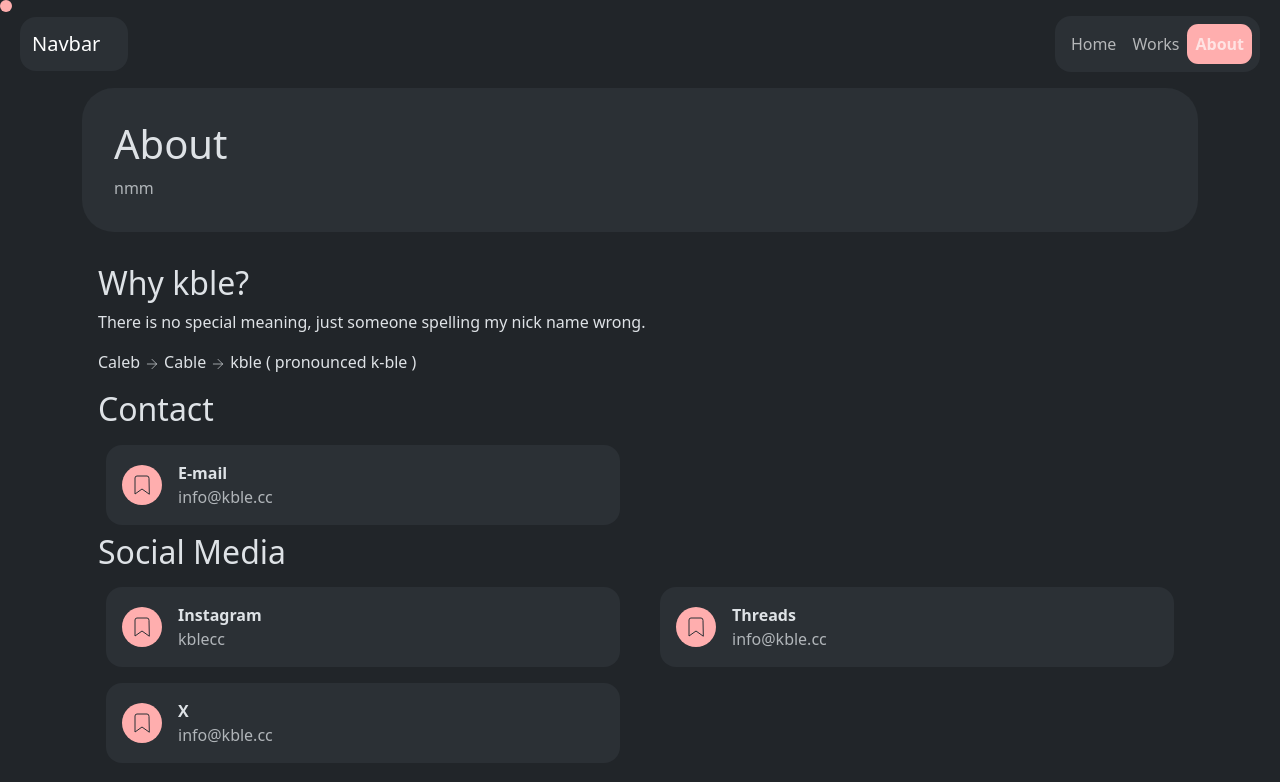
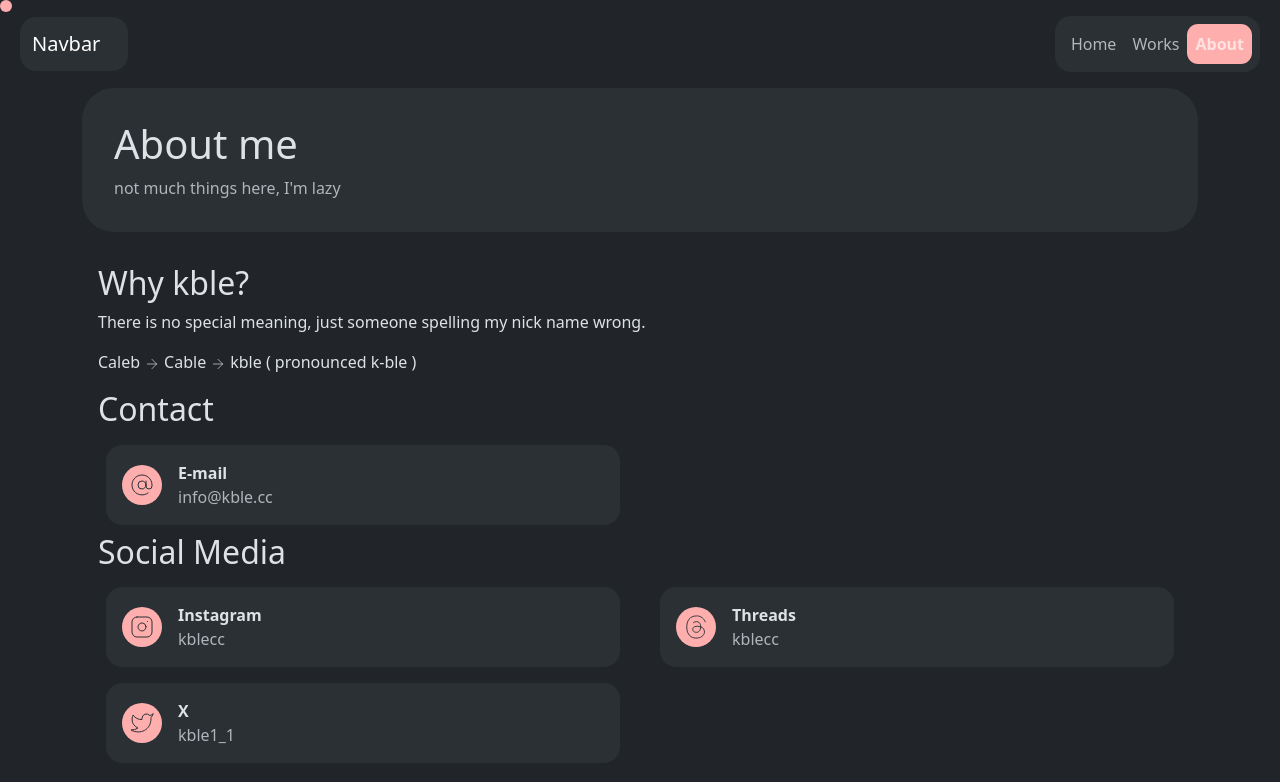
Before and after one commit to kblecc/HomePage, a Vue app: page /about in a window 1280 px wide. Shown: the top 782 px of the page. Built offline with nearby package versions, Linux system fonts and the light colour scheme.

Commit message:
update: about page

```diff
--- a/src/views/AboutView.vue
+++ b/src/views/AboutView.vue
@@ -1,8 +1,9 @@
 <template>
+  <div class="page-content">
     <div class="container">
       <div class="k-title-card">
-      <h1>About</h1>
-      <p class="text-muted">nmm</p>
+        <h1>About me</h1>
+        <p class="text-muted">not much things here, I'm lazy</p>
       </div>
       <div class="k-content-container">
         <h2>Why kble?</h2>
@@ -48,19 +49,21 @@
                 <div class="d-flex flex-row align-items-center">
                   <div class="icon">
                     <svg
-                    xmlns="http://www.w3.org/2000/svg"
+                      viewBox="0 0 24 24"
                       width="24"
                       height="24"
-                    viewBox="0 0 24 24"
-                    fill="none"
                       stroke="currentColor"
                       stroke-width="2"
+                      fill="none"
                       stroke-linecap="round"
                       stroke-linejoin="round"
-                    class="feather feather-bookmark"
-                    style="stroke-width: 1px; color: rgba(var(--bs-tertiary-bg-rgb), 1) !important"
+                       style="
+                        stroke-width: 1px;
+                        color: rgba(var(--bs-tertiary-bg-rgb), 1) !important;
+                      "
                     >
-                    <path d="M19 21l-7-5-7 5V5a2 2 0 0 1 2-2h10a2 2 0 0 1 2 2z"></path>
+                      <circle cx="12" cy="12" r="4"></circle>
+                      <path d="M16 8v5a3 3 0 0 0 6 0v-1a10 10 0 1 0-3.92 7.94"></path>
                     </svg>
                   </div>
                   <div class="ms-3 c-details">
@@ -119,10 +122,16 @@
                       stroke-width="2"
                       stroke-linecap="round"
                       stroke-linejoin="round"
-                    class="feather feather-bookmark"
-                    style="stroke-width: 1px; color: rgba(var(--bs-tertiary-bg-rgb), 1) !important"
+                      class="feather feather-instagram"
+                      style="
+                        stroke-width: 1px;
+                        color: rgba(var(--bs-tertiary-bg-rgb), 1) !important;
+                      "
                     >
-                    <path d="M19 21l-7-5-7 5V5a2 2 0 0 1 2-2h10a2 2 0 0 1 2 2z"></path>
+                      <rect x="2" y="2" width="20" height="20" rx="5" ry="5"></rect>
+                      <path d="M16 11.37A4 4 050979
+                       1 1 12.63 8 4 4 0 0 1 16 11.37z"></path>
+                      <line x1="17.5" y1="6.5" x2="17.51" y2="6.5"></line>
                     </svg>
                   </div>
                   <div class="ms-3 c-details">
@@ -139,30 +148,28 @@
                 <div class="d-flex flex-row align-items-center">
                   <div class="icon">
                     <svg
-                    xmlns="http://www.w3.org/2000/svg"
                       width="24"
                       height="24"
-                    viewBox="0 0 24 24"
+                      viewBox="0 0 22 26"
                       fill="none"
-                    stroke="currentColor"
-                    stroke-width="2"
+                      xmlns="http://www.w3.org/2000/svg"
+                    >
+                      <path
+                        d="M21 7.44295C19.075 1.80537 13.9416 1 11.6156 1C4.55717 1 0.626919 5.91275 1.02797 14.1275C1.36571 21.0454 5.35925 25 10.9739 25C16.5885 25 19.3958 22.2617 20.1177 19.2819C20.5187 16.2215 19.075 13.5903 16.0807 12.7584M16.0807 12.7584C10.5733 11.2282 7.20405 12.9195 7.44469 15.8188C7.68533 18.7181 12.3374 19.8749 14.4229 17.5906C15.6477 16.249 16.0996 14.4411 16.0807 12.7584ZM16.0807 12.7584C16.0588 10.8046 15.4021 9.01945 14.5833 8.32886C12.5781 6.63758 9.93117 6.79866 8.24678 8.32886"
+                        stroke="rgba(var(--bs-tertiary-bg-rgb), 1)"
                         stroke-linecap="round"
-                    stroke-linejoin="round"
-                    class="feather feather-bookmark"
-                    style="stroke-width: 1px; color: rgba(var(--bs-tertiary-bg-rgb), 1) !important"
-                  >
-                    <path d="M19 21l-7-5-7 5V5a2 2 0 0 1 2-2h10a2 2 0 0 1 2 2z"></path>
+                      />
                     </svg>
                   </div>
                   <div class="ms-3 c-details">
                     <p class="mb-0 fw-bold">Threads</p>
-                  <p class="mb-0 text-muted">info@kble.cc</p>
+                    <p class="mb-0 text-muted">kblecc</p>
                   </div>
                 </div>
               </div>
             </div>
           </div>
-        <div class="col">
+          <div class="col" @click="this.redirect('https://x.com/Kble1_1')">
             <div class="k-card p-3">
               <div class="d-flex justify-content-between">
                 <div class="d-flex flex-row align-items-center">
@@ -177,15 +184,21 @@
                       stroke-width="2"
                       stroke-linecap="round"
                       stroke-linejoin="round"
-                    class="feather feather-bookmark"
-                    style="stroke-width: 1px; color: rgba(var(--bs-tertiary-bg-rgb), 1) !important"
+                      class="feather feather-twitter"
+                      style="
+                        stroke-width: 1px;
+                        color: rgba(var(--bs-tertiary-bg-rgb), 1) !important;
+                      "
                     >
-                    <path d="M19 21l-7-5-7 5V5a2 2 0 0 1 2-2h10a2 2 0 0 1 2 2z"></path>
+                      <path
+                        d="M23 3a10.9 10.9 0 0 1-3.14 1.53 4.48 4.48 0 0 0-7.86 3v1A10.66 10.66 0 0 1 3 4s-4 9 5 13a11.64 11.64 0 0 1-7 2c9 5 20 0 20-11.5a4.5 4.5 0 0 0-.08-.83A7.72 7.72 0 0 0 23 3z"
+                      ></path>
                     </svg>
                   </div>
                   <div class="ms-3 c-details">
                     <p class="mb-0 fw-bold">X</p>
-                  <p class="mb-0 text-muted">info@kble.cc</p>
+                    <p class="mb-0 text-muted">kble1_1</p>
+                  </div>
                 </div>
               </div>
             </div>
@@ -201,14 +214,19 @@ export default {
   name: 'AboutView',
   data() {
     return {}
-  },methods: {
+  },
+  methods: {
     // Use this method to redirect to a URL
     redirect(url) {
       window.location.href = url
-  },}
+    },
+  },
 }
 </script>
 <style scoped>
+.page-content {
+  overflow-y: scroll;
+}
 .k-title-card {
   border-radius: 2rem;
   margin: 0 0 2rem 0;
```
Lines whose indentation alone changed are shown as unchanged.
